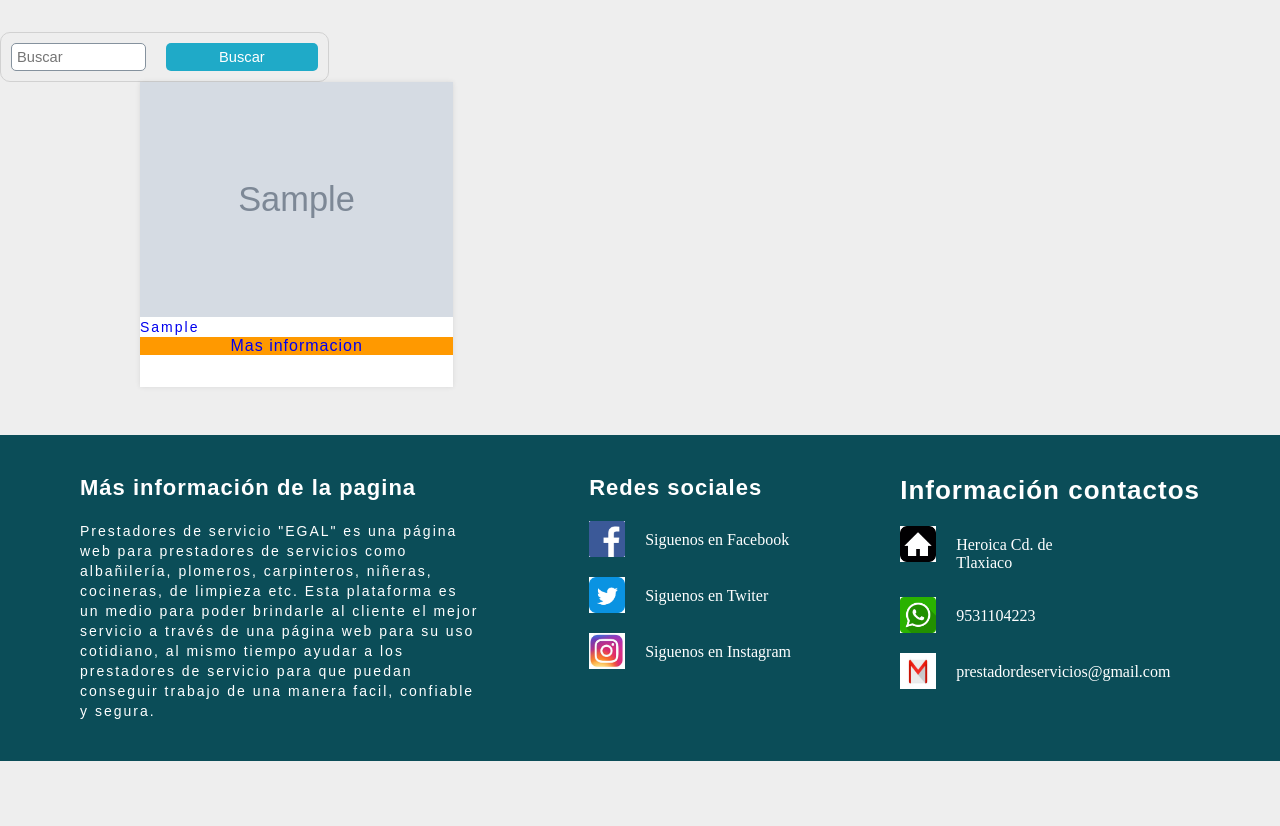
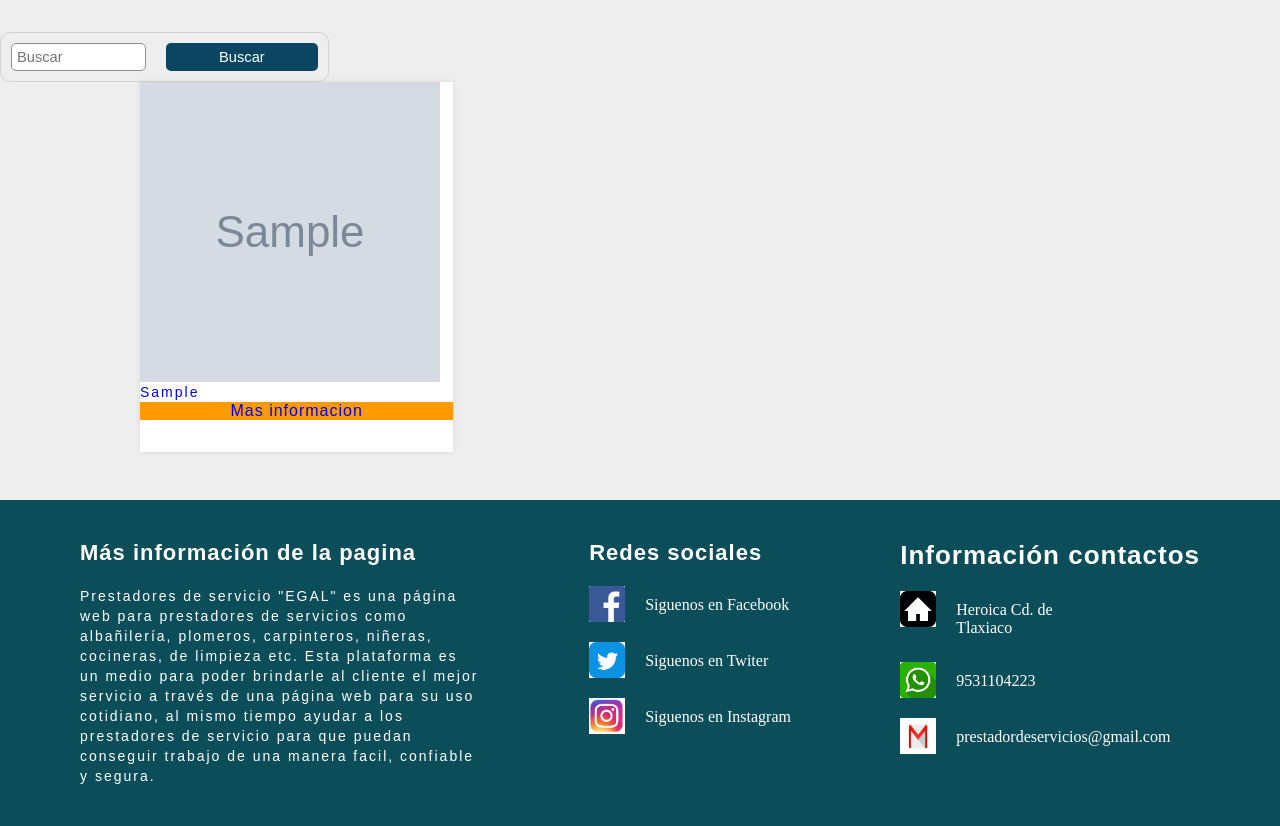
Before and after one commit to SistemasTecTlaxiaco/Fundamentos-Ing-software, a PHP site: page /sistema/ in a window 1280 px wide. Shown: the part 78-904 px from the top of the page. Before the commit the page ends 839 px from the top, so only its background shows below. Run offline with PHP 8.4, Linux system fonts and the light colour scheme; the visitor is signed in with stand-in values (Sample User, id 1); tables that the repository leaves empty or names only in its code hold one stand-in row (values such as "Sample post"); grey boxes marked "Sample" are stand-in pictures; data that the repository does not hold is empty.

Commit message:
subiendo cambios

```diff
--- a/conexion.php
+++ b/conexion.php
@@ -1,13 +1,13 @@
 <?php
 
-	$host = 'proyectoegal.c2f1vvxna4co.us-east-1.rds.amazonaws.com';
+	/* $host = 'proyectoegal.c2f1vvxna4co.us-east-1.rds.amazonaws.com';
 	$user = 'admin';
 	$password = 'prestadores.egal.20';
-	$db = 'proyectoegal';
-	/*$host = 'localhost';
+	$db = 'proyectoegal'; */
+	$host = 'localhost';
 	$user = 'root';
 	$password = '';
-	$db = 'proyecto';*/
+	$db = 'baseegal';
 
 	$conection =@mysqli_connect($host,$user,$password,$db);
 
--- a/sistema/buscar_usuario.php
+++ b/sistema/buscar_usuario.php
@@ -40,7 +40,7 @@
       ?>
 
     <div class="item">
-     <a href="detalle_persona.php?codigo=<?php echo $conection['id_registro'] ?>"> <img src="../img/<?php echo $conection['foto'];?>" class="item-img">
+     <a href="detalle_persona.php?codigo=<?php echo $conection['id_registro'] ?>"> <img style="width:300px; height:300px;"   src="../img/<?php echo $conection['foto'];?>" class="item-img">
         <h3><?php echo  $conection['nombreCompleto'];?></h3>
         <p><?php echo  $conection['tipo_servicio'];?></p>
 		    <a href='detalle_persona.php?codigo=<?php echo $conection['id_registro'] ?>'  class="btn btn-primary" ><center style="background-color: #FF9900">Mas informacion </center> </a>
@@ -68,7 +68,7 @@
     }
     .form_search .btn_search
     {
-    background: #1faac8;
+    background:  #0a4661;
     color: #fff;
     padding: 0 20px;
     border:0;
--- a/sistema/detalle_persona.php
+++ b/sistema/detalle_persona.php
@@ -34,7 +34,7 @@ $query = mysqli_query($conection,'SELECT * FROM registro where id_registro=?');
 
 
       <div class="col-md-6">
-  <img src="../img/<?php echo $conection['foto']; ?>" class="item-fluid">
+  <img src="../img/<?php echo $conection['foto']; ?>" class="item-fluid" style="width:300px; height:300px;" >
 </div>
 
 <div class="col-md-6">
--- a/sistema/index.php
+++ b/sistema/index.php
@@ -34,7 +34,7 @@
       ?>
 
       <div class="item">
-      <a href="detalle_persona.php?codigo=<?php echo $conection['id_registro'] ?>"> <img src="../img/<?php echo $conection['foto'];?>" class="item-img">
+      <a href="detalle_persona.php?codigo=<?php echo $conection['id_registro'] ?>"> <img src="../img/<?php echo $conection['foto'];?>" class="item-img" style="width:300px; height:300px;" >
         <h3><?php echo  $conection['nombreCompleto'];?></h3>
         <p><?php echo  $conection['tipo_servicio'];?></p>
 		    <a href='detalle_persona.php?codigo=<?php echo $conection['id_registro'] ?>'  class="btn btn-primary" ><center style="background-color: #FF9900">Mas informacion </center> </a>
@@ -62,7 +62,7 @@
     }
     .form_search .btn_search
     {
-      background: #1faac8;
+      background: #0a4661;
       color: #fff;
       padding: 0 20px;
       border:0;
```
Also changed, not shown: img/elc.jpg (added), img/foto_21.jpg (added), img/foto_22.jpg (added), img/foto_23.jpg (added), img/foto_25.jpg (added), img/foto_26.PNG (added), img/foto_27.jpg (added), img/foto_28.jpg (added), img/foto_29.jpg (added), img/foto_30.jpg (added), img/foto_31.PNG (added), img/limpieza.jpg (deleted), img/pintor.jpg (deleted), img/plomero.jpg (deleted).
